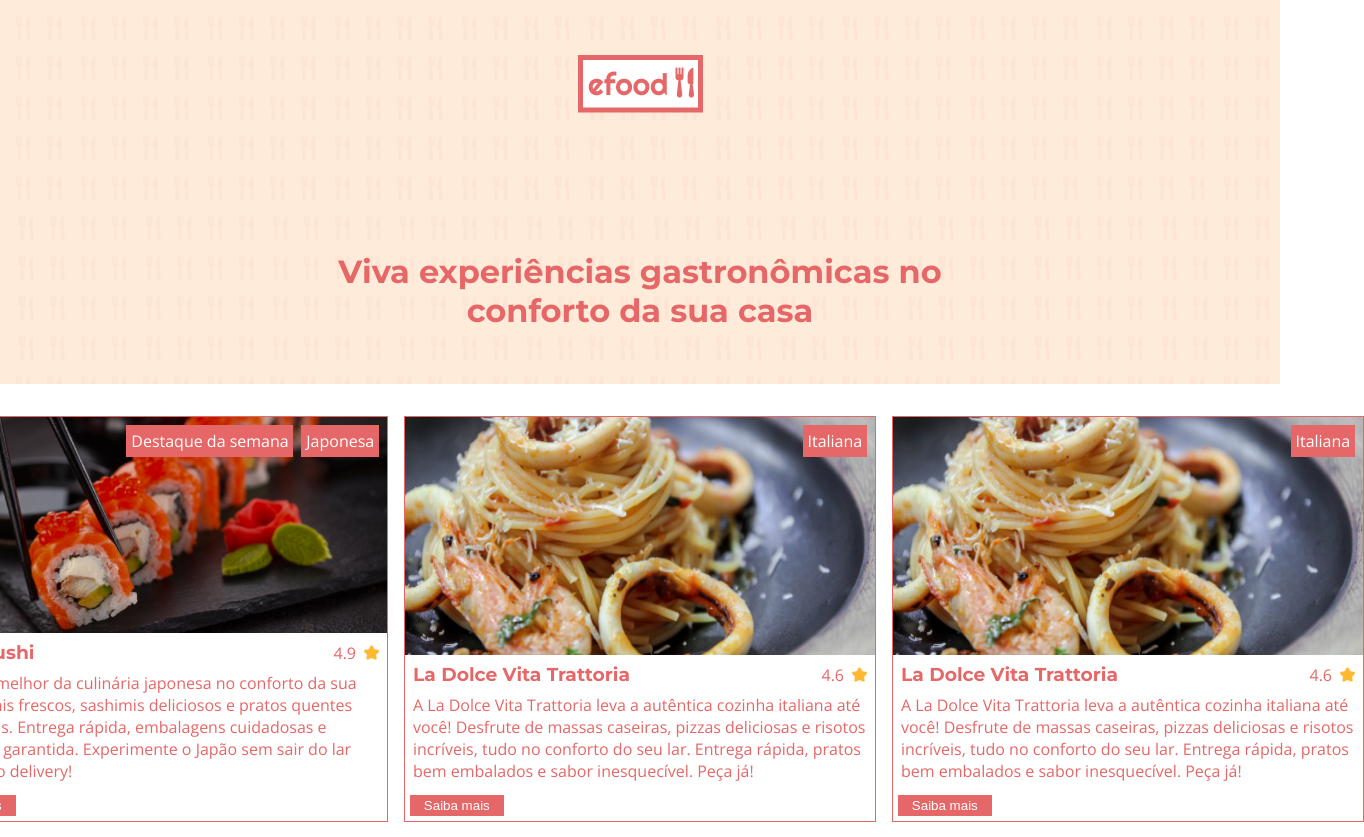
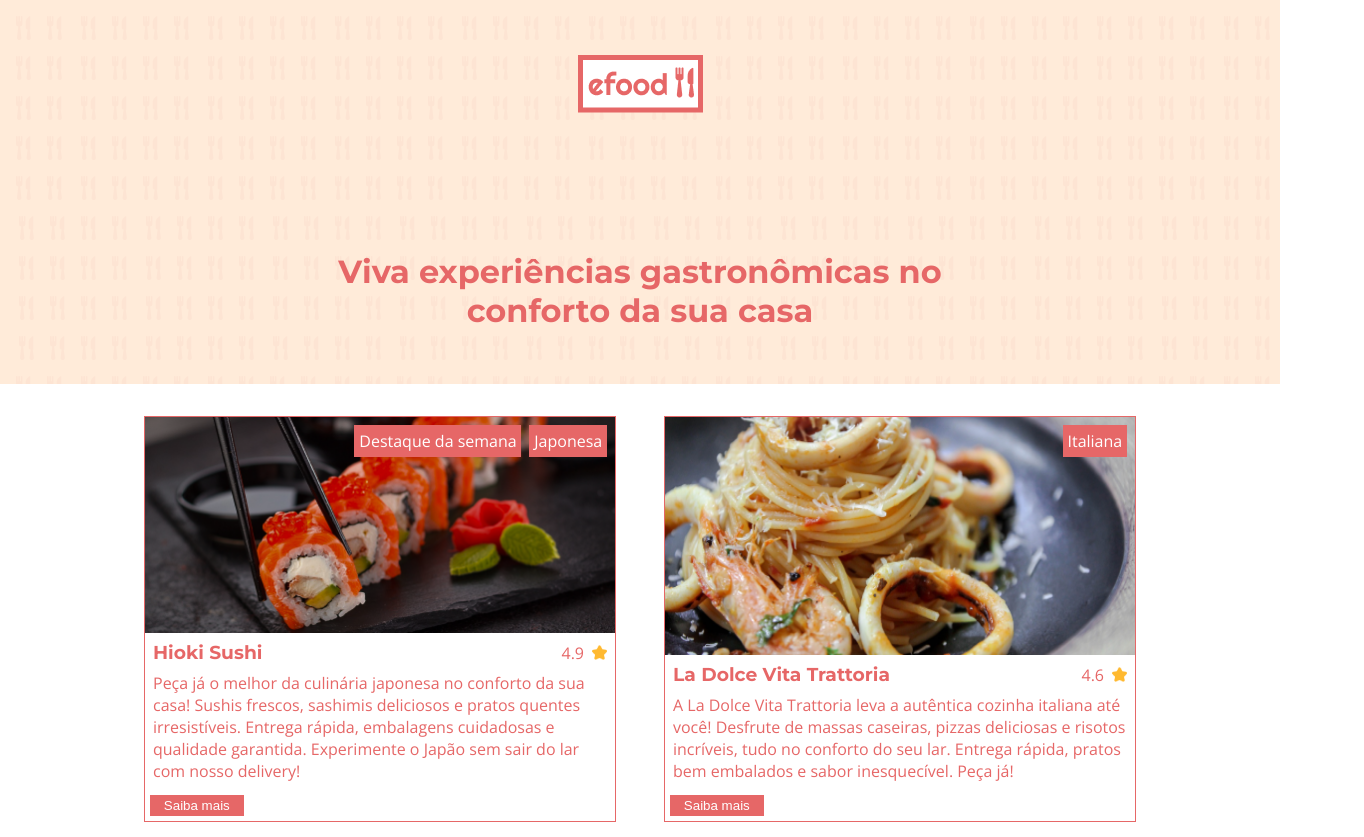
Before and after one commit to alvesxdani/efood-ebac, a React (Vite) app: page / in a window 1280 px wide. Shown: the top 837 px of the page, 1364 px wide, since content can reach past the window. Built offline with nearby package versions, Linux system fonts and the light colour scheme.

Commit message:
:lipstick: ajuste na estilização do container de cards

```diff
--- a/src/styles/global.ts
+++ b/src/styles/global.ts
@@ -1,4 +1,8 @@
 import styled, { createGlobalStyle } from 'styled-components'
+
+type Props = {
+  grid: number
+}
 
 export const GlobalStyle = createGlobalStyle`
   * {
@@ -17,17 +21,15 @@ export const GlobalStyle = createGlobalStyle`
   }
 `
 
-export const StyledContainerCard = styled.div`
+export const StyledContainerCard = styled.div<Props>`
   width: 80%;
   margin: 2rem auto;
   display: grid;
-  grid-template-columns: 1fr 1fr 1fr;
+  ${(props) =>
+    props.grid === 2
+      ? `grid-template-columns: 1fr 1fr;`
+      : `grid-template-columns: 1fr 1fr 1fr;`}
   justify-content: center;
   justify-items: center;
   gap: 1rem;
-  /* display: flex;
-  justify-content: center;
-  align-items: start;
-  flex-wrap: wrap;
-  gap: 0.8rem; */
 `
```
